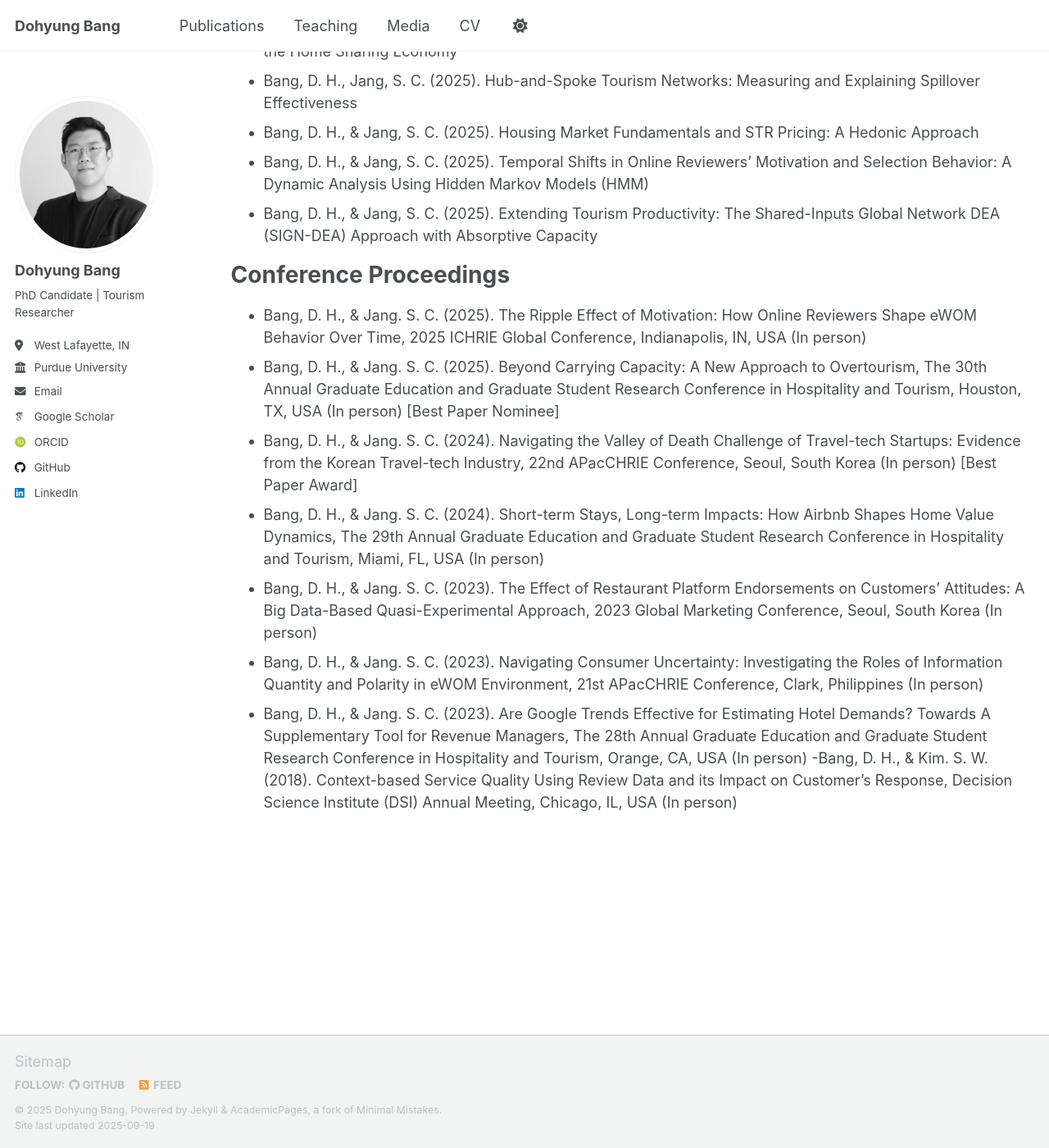
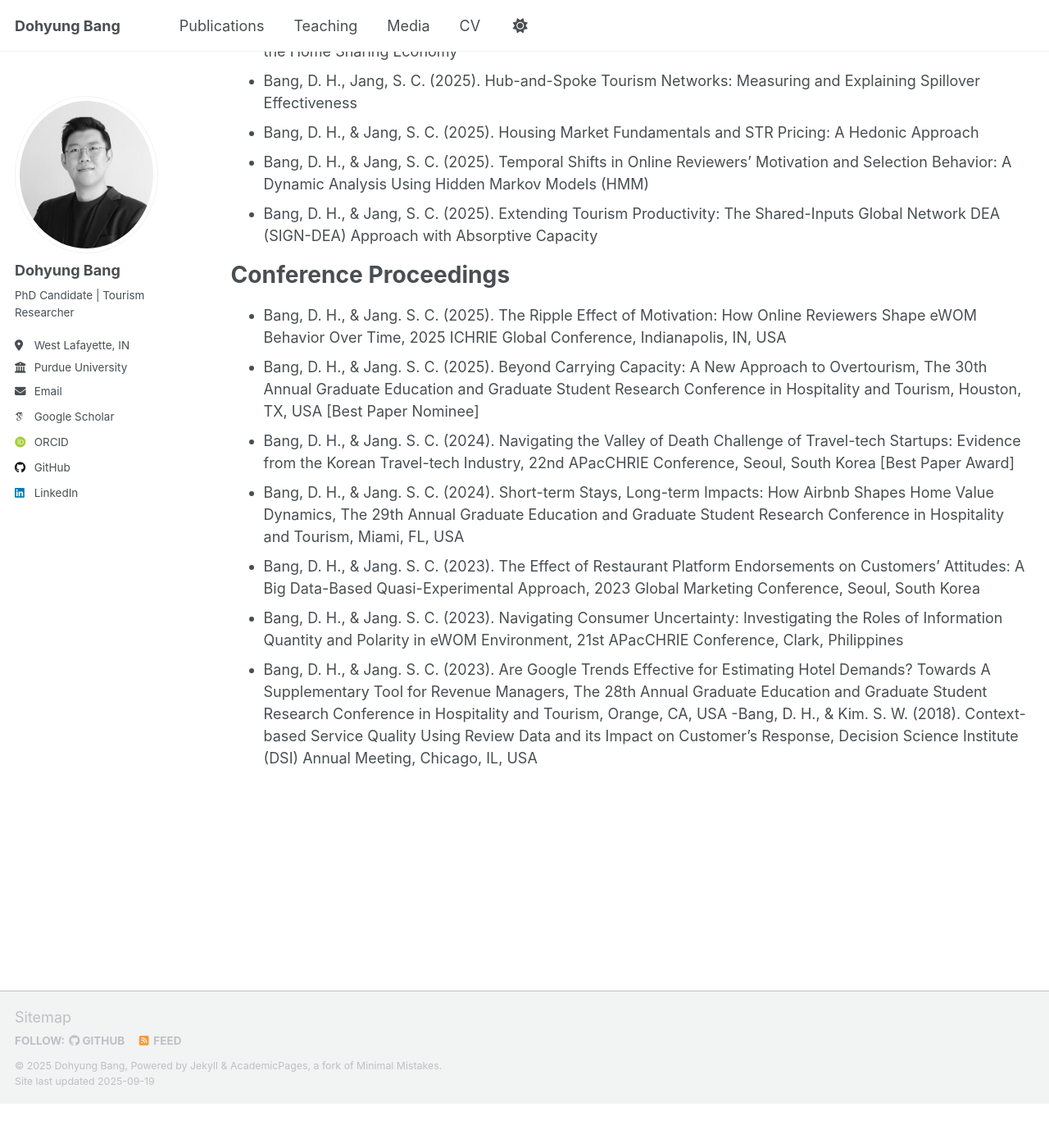
Before and after one commit to dohyungbang/dohyungbang.github.io, a Jekyll site: the page built from _pages/publications.md, in a window 1280 px wide and 1400 px high, scrolled down 865 px. Shown: the whole window at 82% size. Built offline with Jekyll 4.4.1, drawn with Linux system fonts in a browser that asks for light colours; some web fonts are replaced; a script that is not in the unit is left out; after the commit the page ends 2211 px from its top, so only the background shows below that.

Commit message:
Update publications.md

```diff
--- a/_pages/publications.md
+++ b/_pages/publications.md
@@ -32,11 +32,11 @@ Working Papers
 
 Conference Proceedings
 ======
-- Bang, D. H., & Jang. S. C. (2025). The Ripple Effect of Motivation: How Online Reviewers Shape eWOM Behavior Over Time, 2025 ICHRIE Global Conference, Indianapolis, IN, USA (In person)
-- Bang, D. H., & Jang. S. C. (2025). Beyond Carrying Capacity: A New Approach to Overtourism, The 30th Annual Graduate Education and Graduate Student Research Conference in Hospitality and Tourism, Houston, TX, USA (In person) [Best Paper Nominee]
-- Bang, D. H., & Jang. S. C. (2024). Navigating the Valley of Death Challenge of Travel-tech Startups: Evidence from the Korean Travel-tech Industry, 22nd APacCHRIE Conference, Seoul, South Korea (In person) [Best Paper Award]
-- Bang, D. H., & Jang. S. C. (2024). Short-term Stays, Long-term Impacts: How Airbnb Shapes Home Value Dynamics, The 29th Annual Graduate Education and Graduate Student Research Conference in Hospitality and Tourism, Miami, FL, USA (In person)
-- Bang, D. H., & Jang. S. C. (2023). The Effect of Restaurant Platform Endorsements on Customers’ Attitudes: A Big Data-Based Quasi-Experimental Approach, 2023 Global Marketing Conference, Seoul, South Korea (In person)
-- Bang, D. H., & Jang. S. C. (2023). Navigating Consumer Uncertainty: Investigating the Roles of Information Quantity and Polarity in eWOM Environment, 21st APacCHRIE Conference, Clark, Philippines (In person)
-- Bang, D. H., & Jang. S. C. (2023). Are Google Trends Effective for Estimating Hotel Demands? Towards A Supplementary Tool for Revenue Managers, The 28th Annual Graduate Education and Graduate Student Research Conference in Hospitality and Tourism, Orange, CA, USA (In person)
- -Bang, D. H., & Kim. S. W. (2018). Context-based Service Quality Using Review Data and its Impact on Customer’s Response, Decision Science Institute (DSI) Annual Meeting, Chicago, IL, USA (In person)
+- Bang, D. H., & Jang. S. C. (2025). The Ripple Effect of Motivation: How Online Reviewers Shape eWOM Behavior Over Time, 2025 ICHRIE Global Conference, Indianapolis, IN, USA
+- Bang, D. H., & Jang. S. C. (2025). Beyond Carrying Capacity: A New Approach to Overtourism, The 30th Annual Graduate Education and Graduate Student Research Conference in Hospitality and Tourism, Houston, TX, USA [Best Paper Nominee]
+- Bang, D. H., & Jang. S. C. (2024). Navigating the Valley of Death Challenge of Travel-tech Startups: Evidence from the Korean Travel-tech Industry, 22nd APacCHRIE Conference, Seoul, South Korea [Best Paper Award]
+- Bang, D. H., & Jang. S. C. (2024). Short-term Stays, Long-term Impacts: How Airbnb Shapes Home Value Dynamics, The 29th Annual Graduate Education and Graduate Student Research Conference in Hospitality and Tourism, Miami, FL, USA
+- Bang, D. H., & Jang. S. C. (2023). The Effect of Restaurant Platform Endorsements on Customers’ Attitudes: A Big Data-Based Quasi-Experimental Approach, 2023 Global Marketing Conference, Seoul, South Korea
+- Bang, D. H., & Jang. S. C. (2023). Navigating Consumer Uncertainty: Investigating the Roles of Information Quantity and Polarity in eWOM Environment, 21st APacCHRIE Conference, Clark, Philippines
+- Bang, D. H., & Jang. S. C. (2023). Are Google Trends Effective for Estimating Hotel Demands? Towards A Supplementary Tool for Revenue Managers, The 28th Annual Graduate Education and Graduate Student Research Conference in Hospitality and Tourism, Orange, CA, USA
+ -Bang, D. H., & Kim. S. W. (2018). Context-based Service Quality Using Review Data and its Impact on Customer’s Response, Decision Science Institute (DSI) Annual Meeting, Chicago, IL, USA
```
